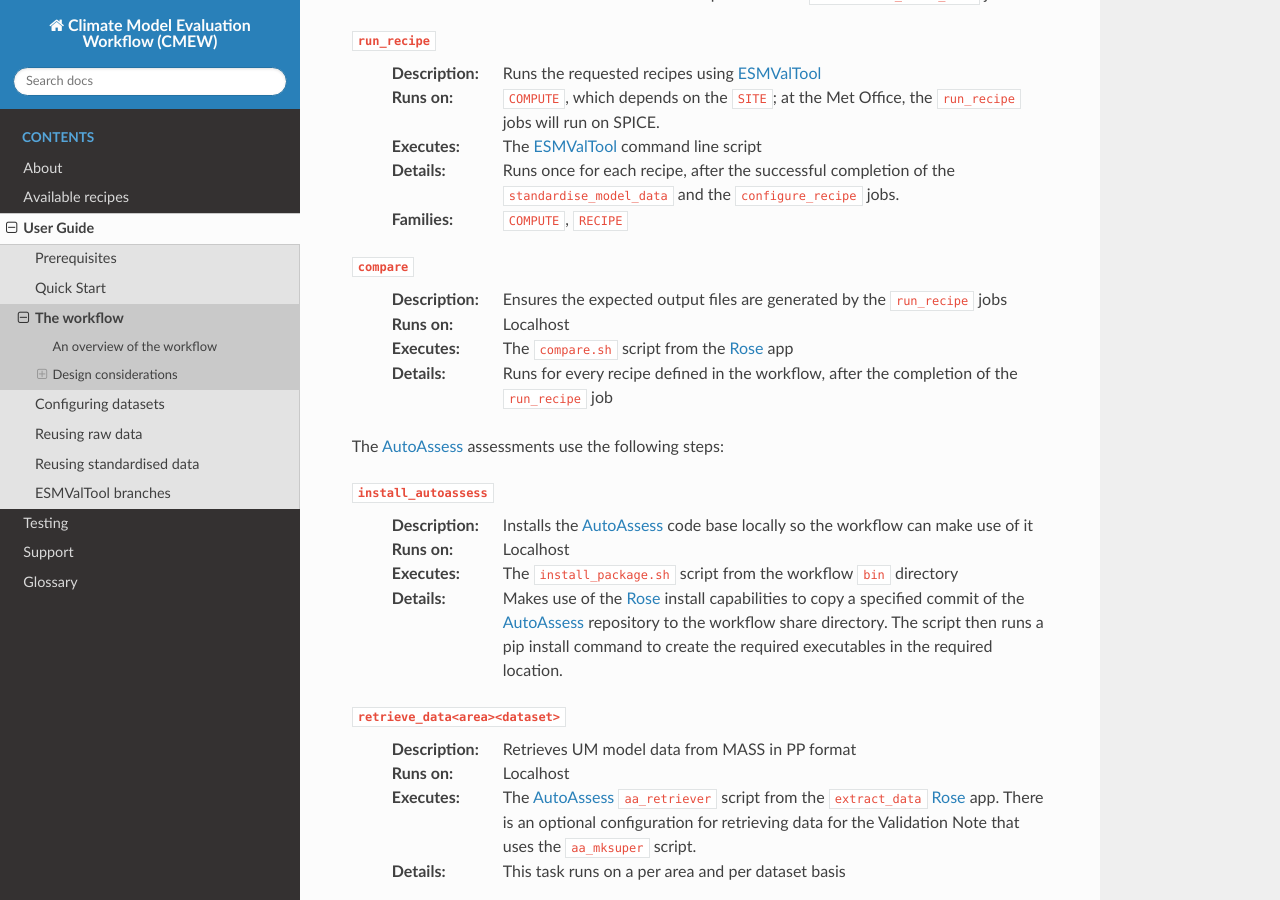
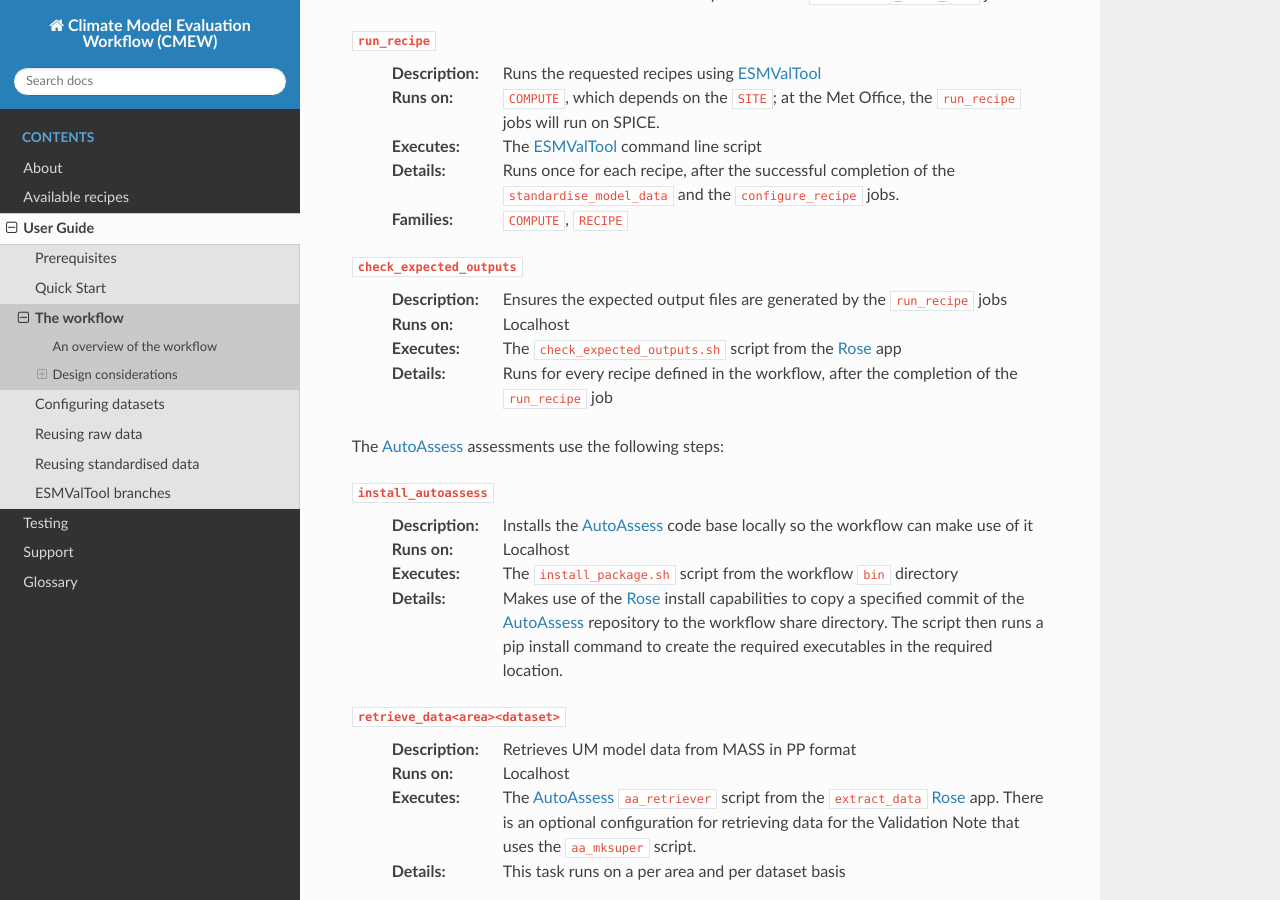
Before and after one commit to MetOffice/CMEW, a Sphinx documentation site: the page built from doc/source/user_guide/workflow.rst, in a window 1280 px wide and 900 px high, scrolled down 2034 px. Built offline with Sphinx 7.4.7 and the Read the Docs theme 3.1.0, drawn with Linux system fonts in a browser that asks for light colours.

Commit message:
compare --> check_expected_outputs

```diff
--- a/doc/source/testing.rst
+++ b/doc/source/testing.rst
@@ -11,7 +11,7 @@ Testing
 * **End-to-end tests**.
   |CMEW| end-to-end tests verify whether the evaluation tools
   produce the expected output files.
-  These checks are performed via the ``compare`` task.
+  These checks are performed via the ``check_expected_outputs`` task.
   They do not check the contents of those files.
   Content checking is performed separately by the Recipe Test Workflow,
   using outputs produced by that workflow.
--- a/doc/source/user_guide/workflow.rst
+++ b/doc/source/user_guide/workflow.rst
@@ -137,13 +137,13 @@ An overview of the workflow
   :Families:
      ``COMPUTE``, ``RECIPE``
 
-``compare``
+``check_expected_outputs``
   :Description:
      Ensures the expected output files are generated by the ``run_recipe`` jobs
   :Runs on:
      Localhost
   :Executes:
-     The ``compare.sh`` script from the |Rose| app
+     The ``check_expected_outputs.sh`` script from the |Rose| app
   :Details:
      Runs for every recipe defined in the workflow,
      after the completion of the ``run_recipe`` job
```
Also changed, not shown: 11 other files.
